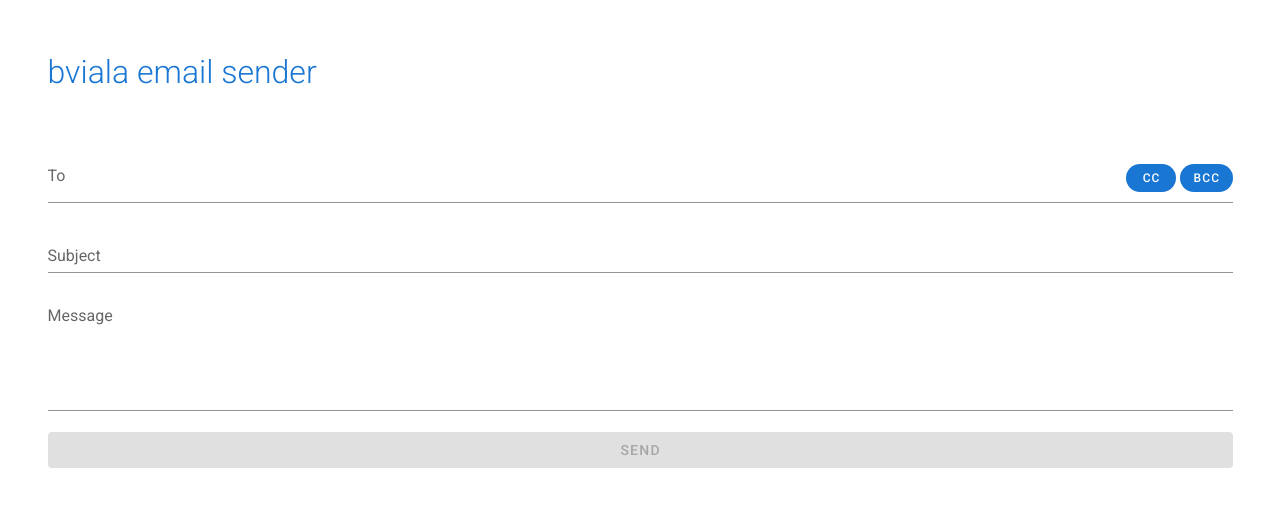
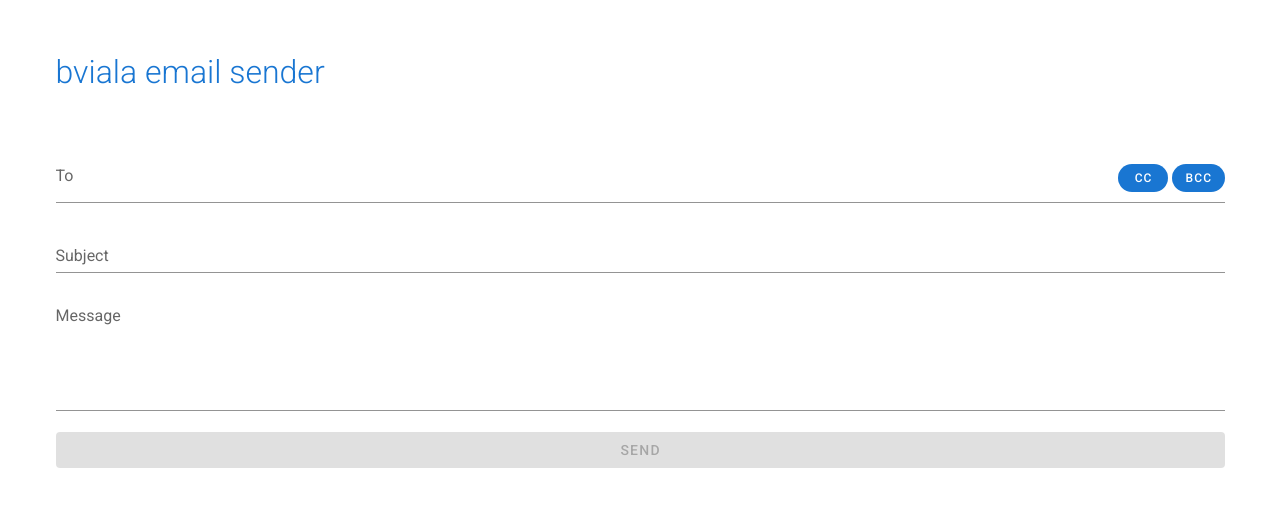
Before and after one commit to bviala/nnnco-test, a Vue app: page / in a window 1280 px wide. Shown: the top 506 px of the page. Built offline with nearby package versions, Linux system fonts and the light colour scheme.

Commit message:
Add padding for narrow viewports

```diff
--- a/src/components/EmailSender.vue
+++ b/src/components/EmailSender.vue
@@ -1,5 +1,5 @@
 <template>
-  <v-container>
+  <v-container class="px-5">
     <v-row>
         <h1 class="primary--text font-weight-light">
           bviala email sender
```
